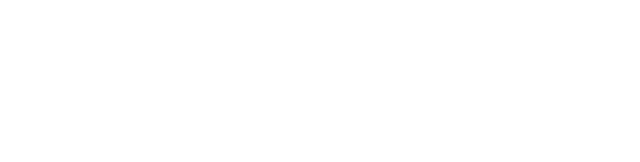
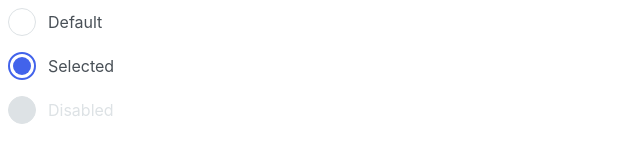
Before and after one commit to js-tasks-ru/htmlcss-20240216_dosug4, a website: page 07-lection5/02-radio/index.html in a window 1280 px wide. Shown: the whole page, without its empty margins (0-640 px from the left). Drawn offline with Linux system fonts and the light colour scheme.

Commit message:
add solution for radio

```diff
--- a/07-lection5/02-radio/index.html
+++ b/07-lection5/02-radio/index.html
@@ -1,11 +1,40 @@
 <!DOCTYPE html>
-<!-- Страница радио -->
+<!-- Страница радиокнопок -->
 <html lang="ru">
     <head>
         <link rel="stylesheet" href="../../assets/css/main.css">
         <link rel="stylesheet" href="./radio.css">
     </head>
     <body>
+        <label class="radio">
+            <input class="radio__input" type="radio" name="radio">
+            <div class="radio__state">
+                <div class="radio__control">
+                    <div class="radio__content"></div>
+                </div>
+                <div class="radio__label">Default</div>
+            </div>
+        </label>
 
+        <label class="radio">
+            <input class="radio__input" type="radio" checked name="radio">
+            <div class="radio__state">
+                <div class="radio__control">
+                    <div class="radio__content"></div>
+                </div>
+                <div class="radio__label">Selected</div>
+            </div>
+        </label>
+
+        <label class="radio">
+            <input class="radio__input" type="radio" disabled name="radio">
+            <div class="radio__state">
+                <div class="radio__control">
+                    <div class="radio__content">
+                    </div>
+                </div>
+                <div class="radio__label">Disabled</div>
+            </div>
+        </label>
     </body>
 </html>
--- a/07-lection5/02-radio/radio.css
+++ b/07-lection5/02-radio/radio.css
@@ -0,0 +1,70 @@
+.radio {
+    display: block;
+    position: relative;
+}
+
+.radio__control {
+    width: 28px;
+    height: 28px;
+    background: #FFFFFF;
+    border: 1px solid #DDE2E5;
+    border-radius: 50%;
+    box-sizing: border-box;
+}
+
+.radio__state {
+    display: flex;
+    gap: 12px;
+    align-items: center;
+    cursor: pointer;
+    margin-bottom: 16px;
+}
+
+.radio__label {
+    user-select: none;
+    color: #495057;
+    font-family: Inter;
+    font-size: 16px;
+    font-weight: 400;
+    line-height: 24px;
+    letter-spacing: 0em;
+    text-align: left;
+}
+
+.radio__input {
+    position: absolute;
+    left: -100vw;
+    opacity: 0;
+}
+
+.radio__input:checked ~ .radio__state .radio__control {
+    border-width: 2px;
+    border: 2px solid #4263EB;
+}
+
+.radio__input:checked ~ .radio__state .radio__content {
+    position: absolute;
+    width: 18px;
+    height: 18px;
+    top: 5px;
+    left: 5px;
+    border-radius: 50%;
+    background-color: #4263EB;
+}
+
+
+.radio__input:focus ~ .radio__state .radio__label {
+    text-decoration: underline;
+}
+
+.radio__input:disabled ~ .radio__state .radio__label {
+    color: #DDE2E5;
+}
+
+.radio__input:disabled ~ .radio__state .radio__control {
+    background: #DDE2E5;
+}
+
+.radio__input:disabled ~ .radio__state {
+    cursor: default;
+}
```
